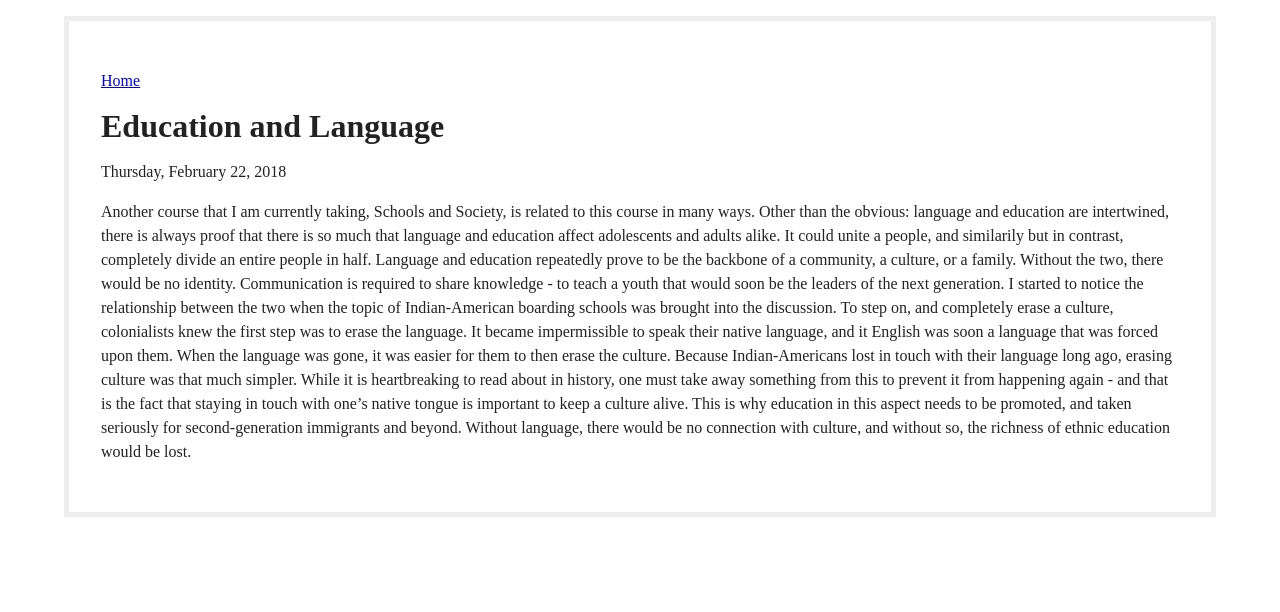
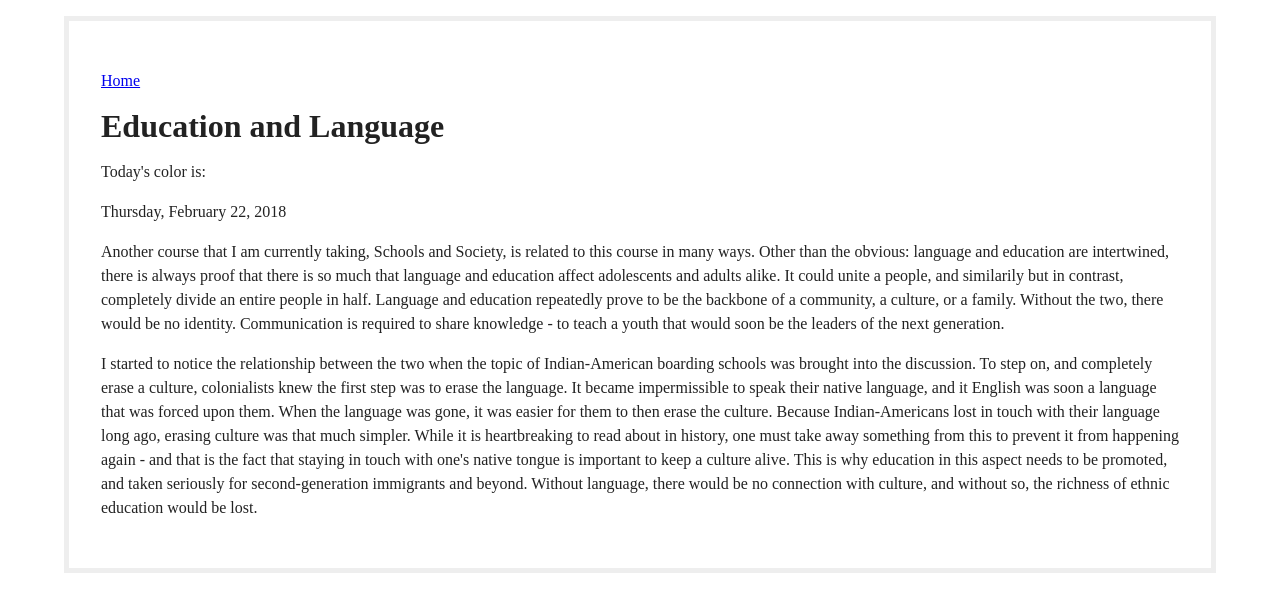
Before and after one commit to ashammeeh/alaa-blog, a Jekyll site: the page built from _posts/2018-02-22-Education and Language.markdown, in a window 1280 px wide. Shown: the top 612 px of the page. Built offline with Jekyll 4.4.1, drawn with Linux system fonts in a browser that asks for light colours.

Commit message:
correction

```diff
--- a/_layouts/default.html
+++ b/_layouts/default.html
@@ -24,10 +24,11 @@
 	<!-- In general, you should have only one container per page. -->
 	<div class="container">
 
-
-        <p><a href="{{ site.url }}">Home</a></p>
+        <p><a href="{{ site.url }}{{ site.baseurl }}">Home</a></p>
 
         <h1>{{ page.title }}</h1>
+
+	<p>Today's color is: {{  }}</p>
 
         {% if page.date %}
     		<p>{{ page.date | date: "%A, %B %-d, %Y" }}</p>
--- a/_posts/2018-02-22-Education and Language.markdown
+++ b/_posts/2018-02-22-Education and Language.markdown
@@ -2,5 +2,5 @@
 title: "Education and Language"
 ---
 
-Another course that I am currently taking, Schools and Society, is related to this course in many ways. Other than the obvious: language and education are intertwined, there is always proof that there is so much that language and education affect adolescents and adults alike. It could unite a people, and similarily but in contrast, completely divide an entire people in half. Language and education repeatedly prove to be the backbone of a community, a culture, or a family. Without the two, there would be no identity. Communication is required to share knowledge - to teach a youth that would soon be the leaders of the next generation.
-I started to notice the relationship between the two when the topic of Indian-American boarding schools was brought into the discussion. To step on, and completely erase a culture, colonialists knew the first step was to erase the language. It became impermissible to speak their native language, and it English was soon a language that was forced upon them. When the language was gone, it was easier for them to then erase the culture. Because Indian-Americans lost in touch with their language long ago, erasing culture was that much simpler. While it is heartbreaking to read about in history, one must take away something from this to prevent it from happening again - and that is the fact that staying in touch with one's native tongue is important to keep a culture alive. This is why education in this aspect needs to be promoted, and taken seriously for second-generation immigrants and beyond. Without language, there would be no connection with culture, and without so, the richness of ethnic education would be lost.
+<p>Another course that I am currently taking, Schools and Society, is related to this course in many ways. Other than the obvious: language and education are intertwined, there is always proof that there is so much that language and education affect adolescents and adults alike. It could unite a people, and similarily but in contrast, completely divide an entire people in half. Language and education repeatedly prove to be the backbone of a community, a culture, or a family. Without the two, there would be no identity. Communication is required to share knowledge - to teach a youth that would soon be the leaders of the next generation.</p>
+<p>I started to notice the relationship between the two when the topic of Indian-American boarding schools was brought into the discussion. To step on, and completely erase a culture, colonialists knew the first step was to erase the language. It became impermissible to speak their native language, and it English was soon a language that was forced upon them. When the language was gone, it was easier for them to then erase the culture. Because Indian-Americans lost in touch with their language long ago, erasing culture was that much simpler. While it is heartbreaking to read about in history, one must take away something from this to prevent it from happening again - and that is the fact that staying in touch with one's native tongue is important to keep a culture alive. This is why education in this aspect needs to be promoted, and taken seriously for second-generation immigrants and beyond. Without language, there would be no connection with culture, and without so, the richness of ethnic education would be lost. </p>
```
